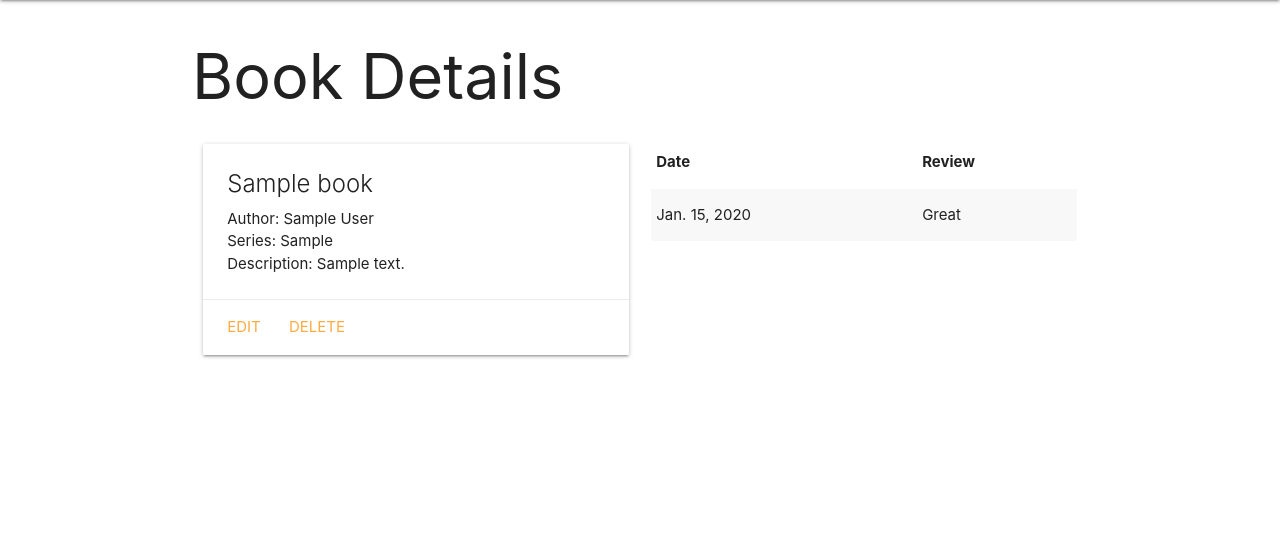
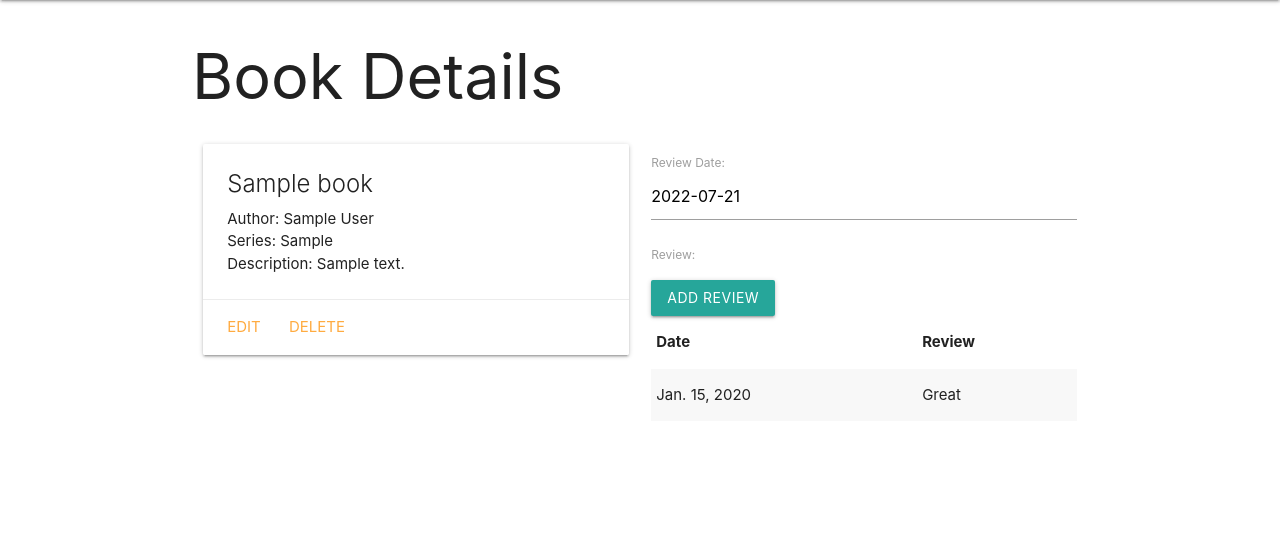
Before and after one commit to kmcaloney15/Book-Collector, a Django app: page /books/1/ in a window 1280 px wide. Shown: the part 64-620 px from the top of the page. Run offline with Django 4.2, Linux system fonts and the light colour scheme; tables that the repository leaves empty hold one stand-in row (values such as "Sample post").

Commit message:
added review input and date

```diff
--- a/bookcollector/main_app/templates/base.html
+++ b/bookcollector/main_app/templates/base.html
@@ -9,6 +9,7 @@
     <title>Book Collector</title>
     <link rel="stylesheet" href="https://cdnjs.cloudflare.com/ajax/libs/materialize/1.0.0/css/materialize.min.css">
     <link rel="stylesheet" type="text/css" href="{% static 'css/style.css' %}">
+    <script src="https://cdnjs.cloudflare.com/ajax/libs/materialize/1.0.0/js/materialize.min.js"></script>
 </head>
 
 <body>
--- a/bookcollector/main_app/templates/books/detail.html
+++ b/bookcollector/main_app/templates/books/detail.html
@@ -19,6 +19,11 @@
     </div>
   </div>
   <div class="col s6">
+    <form method="POST">
+      {% csrf_token %}
+      {{ review_form.as_p }}
+      <input type="submit" class="btn" value="Add Review">
+    </form>
     <table class="striped">
       <thead>
         <tr>
@@ -37,4 +42,14 @@
     </table>
   </div>
 </div>
+
+<script>
+  const dateEl = document.getElementById('id_date');
+  M.Datepicker.init(dateEl, {
+    format: 'yyyy-mm-dd',
+    defaultDate: new Date(),
+    setDefaultDate: true,
+    autoClose: true
+  });
+</script>
 {% endblock %}
```
